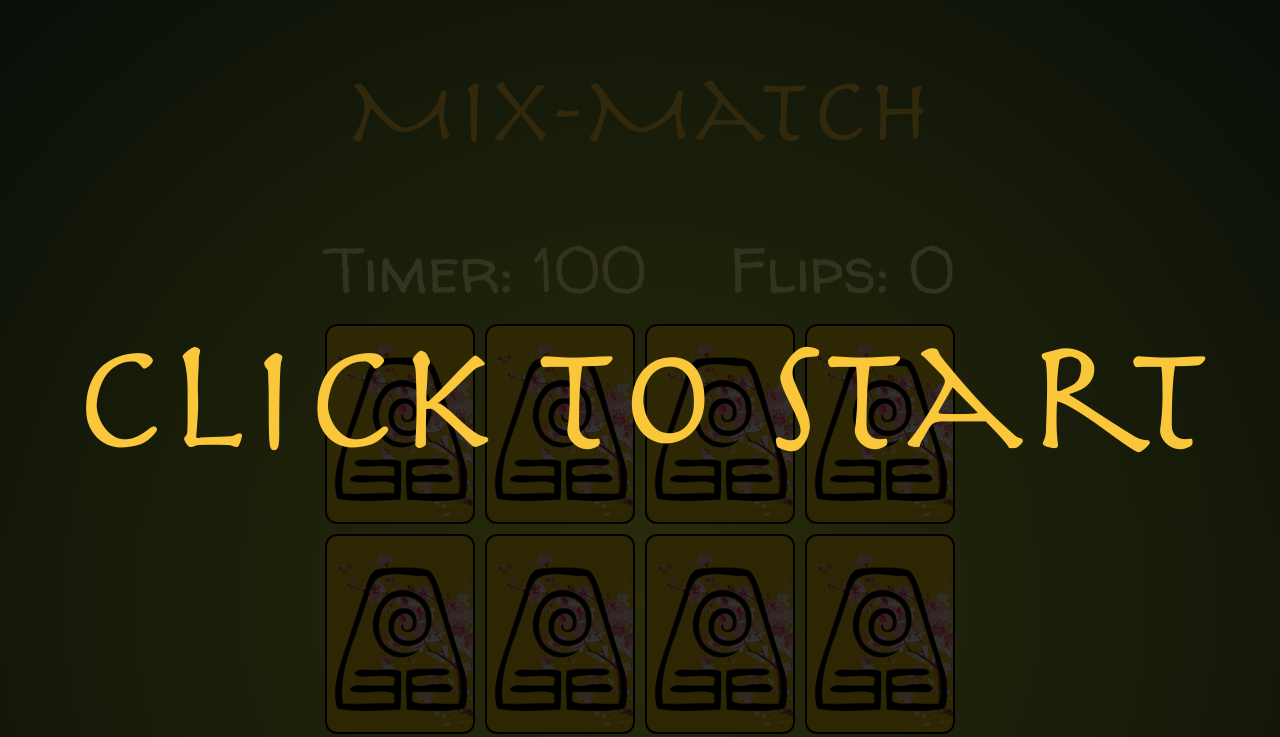
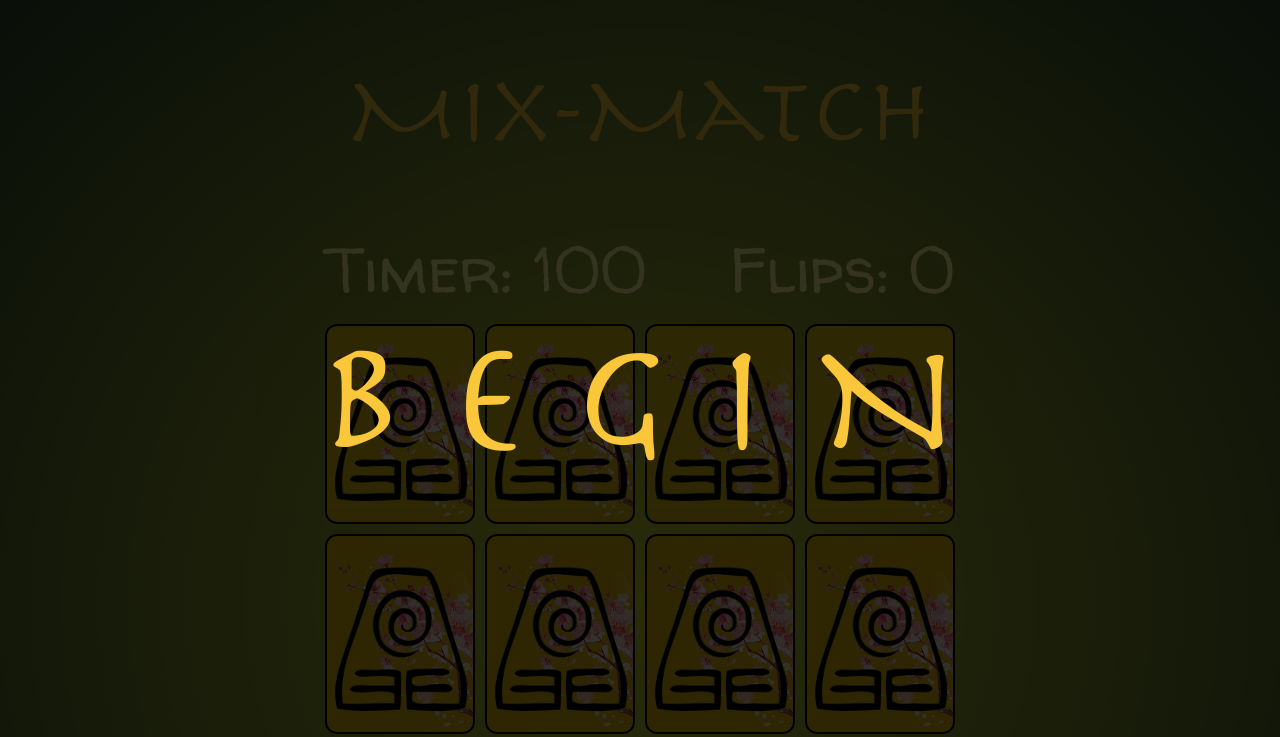
Before and after one commit to braguda/mix-match, a plain HTML site: page index.html in a window 1280 px wide. Shown: the top 737 px of the page. Drawn offline with Linux system fonts and the light colour scheme.

Commit message:
changed the starting prompt

```diff
--- a/index.html
+++ b/index.html
@@ -10,7 +10,7 @@
 <body>
     <h1 class="title">Mix-Match</h1>
     <div class="overlay-text visible">
-        Click to Start
+        B E G I N
     </div>
     <div id="game-over-text" class="overlay-text">
         DEFEAT
```
